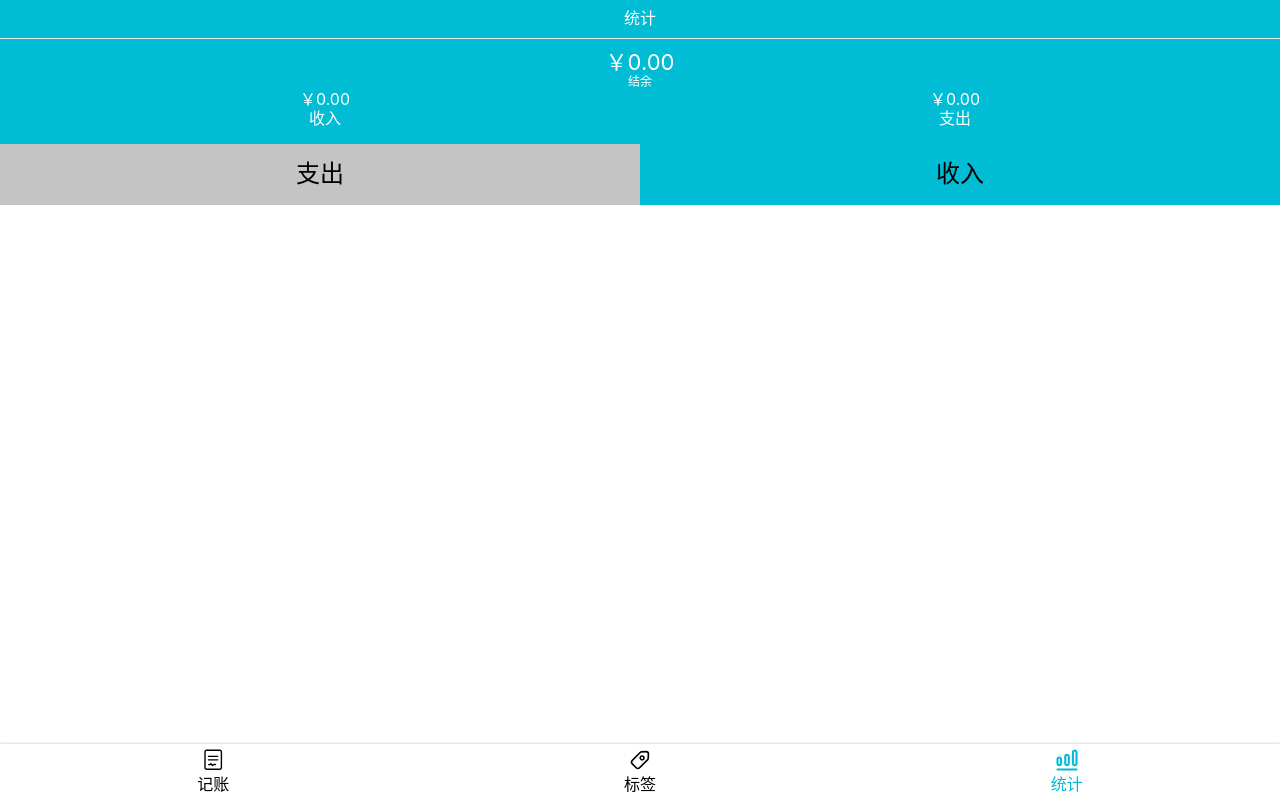
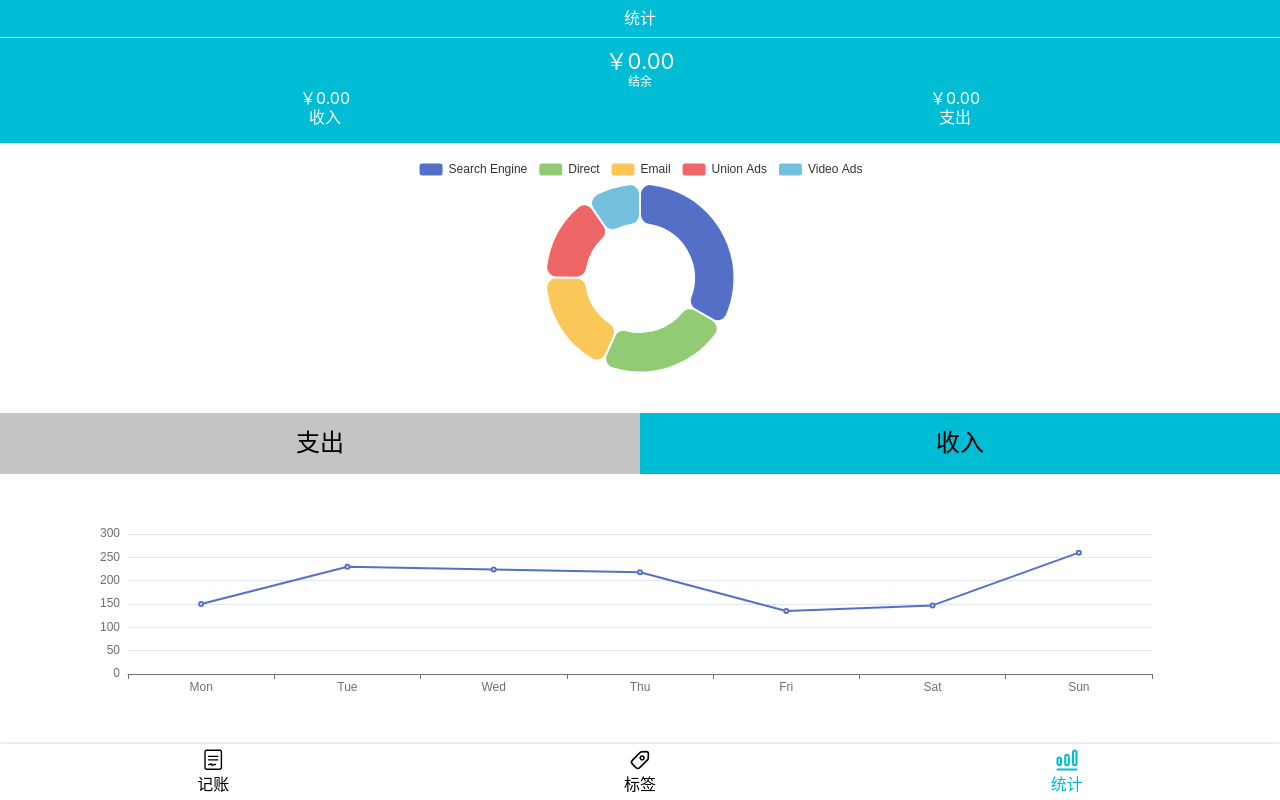
Before and after one commit to yingjieweb/charge2, a React app: page /#/statistics in a window 1280 px wide. Built offline with nearby package versions, Linux system fonts and the light colour scheme.

Commit message:
feat: basic import eCharts components

```diff
--- /dev/null
+++ b/src/views/statistics/components/LineChart.tsx
@@ -0,0 +1,42 @@
+import * as echarts from 'echarts';
+import styled from "styled-components";
+import {useEffect} from "react";
+
+function LineChart() {
+  useEffect(() => {
+    let chartDom = document.getElementById('line-chart');
+    let myChart = echarts.init(chartDom!);
+    let option = {
+      xAxis: {
+        type: 'category',
+        data: ['Mon', 'Tue', 'Wed', 'Thu', 'Fri', 'Sat', 'Sun']
+      },
+      yAxis: {
+        type: 'value'
+      },
+      series: [
+        {
+          data: [150, 230, 224, 218, 135, 147, 260],
+          type: 'line'
+        }
+      ]
+    }
+    option && myChart.setOption(option);
+  })
+
+  return (
+      <Section id={'line-chart'}>
+        <div>1111</div>
+      </Section>
+  )
+}
+
+export {LineChart}
+
+const Section = styled.section`
+  height: calc((100vh - 260px) / 2);
+  div {
+    width: 100%;
+    height: 100%;
+  }
+`;
--- /dev/null
+++ b/src/views/statistics/components/PieChart.tsx
@@ -0,0 +1,70 @@
+import * as echarts from 'echarts';
+import styled from "styled-components";
+import {useEffect} from "react";
+
+function PieChart() {
+  useEffect(() => {
+    let chartDom = document.getElementById('pie-chart');
+    let myChart = echarts.init(chartDom!);
+    let option = {
+      tooltip: {
+        trigger: 'item'
+      },
+      legend: {
+        top: '5%',
+        left: 'center'
+      },
+      series: [
+        {
+          name: 'Access From',
+          type: 'pie',
+          radius: ['40%', '70%'],
+          avoidLabelOverlap: false,
+          itemStyle: {
+            borderRadius: 10,
+            borderColor: '#fff',
+            borderWidth: 2
+          },
+          label: {
+            show: false,
+            position: 'center'
+          },
+          emphasis: {
+            label: {
+              show: true,
+              fontSize: '40',
+              fontWeight: 'bold'
+            }
+          },
+          labelLine: {
+            show: false
+          },
+          data: [
+            { value: 1048, name: 'Search Engine' },
+            { value: 735, name: 'Direct' },
+            { value: 580, name: 'Email' },
+            { value: 484, name: 'Union Ads' },
+            { value: 300, name: 'Video Ads' }
+          ]
+        }
+      ]
+    };
+    option && myChart.setOption(option);
+  })
+
+  return (
+      <Section id={'pie-chart'}>
+        <div>1111</div>
+      </Section>
+  )
+}
+
+export {PieChart}
+
+const Section = styled.section`
+  height: calc((100vh - 260px) / 2);
+  div {
+    width: 100%;
+    height: 100%;
+  }
+`;
--- a/src/views/statistics/index.tsx
+++ b/src/views/statistics/index.tsx
@@ -1,7 +1,9 @@
 import React, {useState} from "react";
 import Layout from "../../components/Layout";
+import {Balance} from "./components/Balance";
+import {PieChart} from "./components/PieChart";
 import {CategorySection} from "../money/components/CategorySection";
-import {Balance} from "./components/Balance";
+import {LineChart} from "./components/LineChart";
 
 function Statistics() {
   const [category, setCategory] = useState('+' as '-' | '+')
@@ -9,9 +11,9 @@ function Statistics() {
   return (
       <Layout title={'统计'}>
         <Balance/>
-        {/*饼图*/}
+        <PieChart/>
         <CategorySection value={category} onChange={(category) => setCategory(category)}/>
-        {/*折线图*/}
+        <LineChart/>
       </Layout>
   )
 }
```
